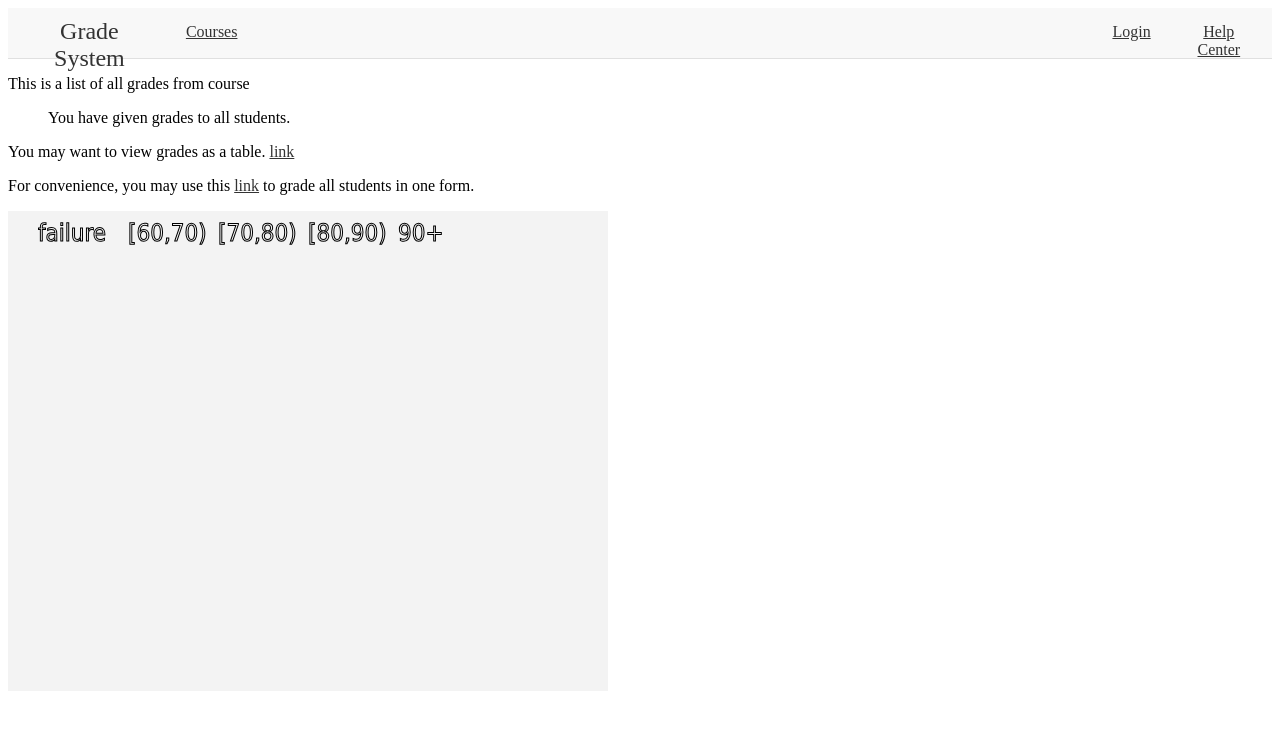
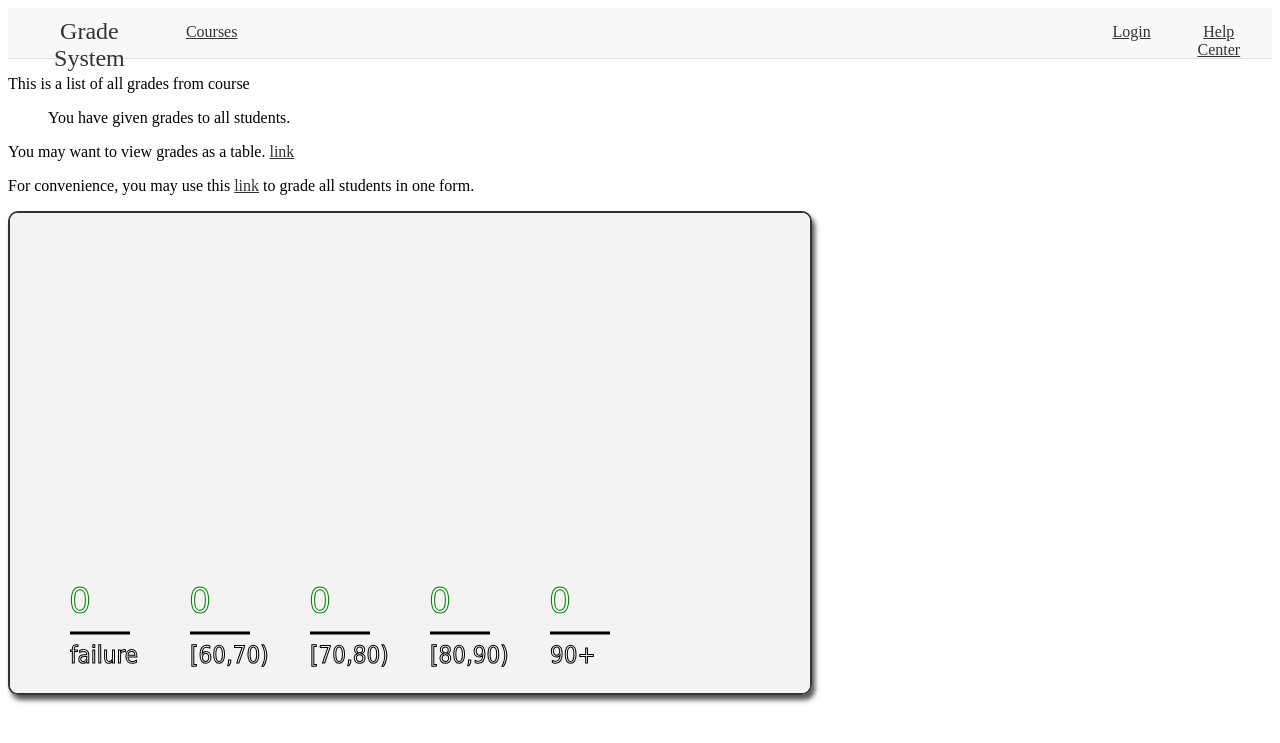
Before and after one commit to Fudanyrd/COMP130010, a Django app: template myapp/templates/grades.html in a window 1280 px wide. Shown: the top 743 px of the page. Run offline with Django 5.2, Linux system fonts and the light colour scheme; the template is opened without the code that fills it, so the values that code supplies are empty.

Commit message:
Beautiful charting in grades.html

```diff
--- a/myapp/templates/grades.html
+++ b/myapp/templates/grades.html
@@ -32,9 +32,12 @@
   to grade all students in one form.
 </p>
 
-<canvas class="barchart" width="600" height="480"></canvas>
+<canvas class="barchart" width="800" height="480"></canvas>
 <script>
   let chart = document.querySelector('.barchart');
+  chart.style.boxShadow = '3px 5px 5px #555';
+  chart.style.borderRadius = '10px';
+  chart.style.border = '2px solid #333';
   let ctx = chart.getContext("2d");
 
   // get distribution of grades.
@@ -55,29 +58,37 @@
     return res;
   }
   // given an array, draw the bar chart.
-  draw = (arr, width, gap,maxWidth, maxHeight) => {
+  draw = (arr, width, gap,maxWidth, maxHeight, footHeight) => {
     // width is the attribute of each bar.
     // gap is the distance between bars.
     let max = 0;
     ctx.fillStyle = '#f3f3f3';
-    ctx.fillRect(0, 0, maxWidth, maxHeight);
+    ctx.fillRect(0, 0, maxWidth, maxHeight + footHeight);
 
     for (let i = 0; i < arr.length; ++i) {
       if (arr[i] > max) {
         max = arr[i];
       }
     }
-    console.log(max);
+    // console.log(max);
+    if (max === 0) { max = 1; } // no need to plot this!
     let initialX = gap;
     for (let i = 0; i < arr.length; ++i) {
+      // compute and draw bar(rectangle)
       let count = arr[i];
       ctx.fillStyle = i===0 ? 'rgb(255,0,0)' : 'rgb(0, 0, 255)';
       let height = Math.floor(0.8 * maxHeight * (count / max));
       ctx.fillRect(initialX, maxHeight-height, width, height);
+      // draw edges of rectangle.
+      ctx.strokeStyle='black';
+      ctx.lineWidth = 3;
+      ctx.strokeRect(initialX, maxHeight-height, width, height);
+
+      // stroke count in one field.
       ctx.strokeStyle = "green";
       ctx.lineWidth = 1;
       ctx.font = "36px arial";
-      ctx.strokeText(`${count}`, initialX + 16, maxHeight-height-20);
+      ctx.strokeText(`${count}`, initialX, maxHeight-height-20);
       initialX += (width + gap);
     }
     initialX = gap;
@@ -86,7 +97,7 @@
       ctx.strokeStyle = "black";
       ctx.lineWidth = 1;
       ctx.font = "24px Tahoma";
-      ctx.strokeText(`${strs[i]}`, initialX, 30);
+      ctx.strokeText(`${strs[i]}`, initialX, maxHeight + 30);
       initialX += (width + gap);
     }
   }
@@ -99,6 +110,6 @@
   {% endfor %}
 
   let distribution = getDistribution(gradearr);
-  draw(distribution, 60, 30, chart.width, chart.height);
+  draw(distribution, 60, 60, chart.width, chart.height - 60, 60);
 </script>
 {% endblock content %}
```
